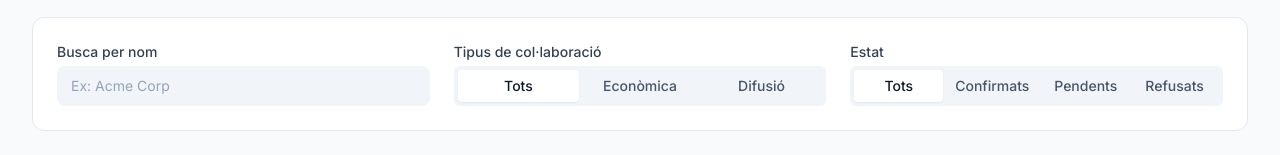
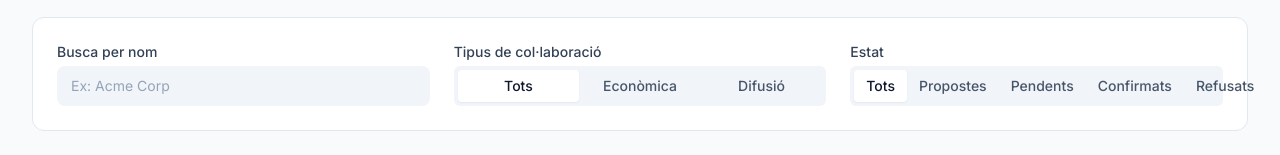
Before and after one commit to lukyskywalkercs/patrocinadors-delest-2, a React (Vite) app: page / in a window 1280 px wide. Shown: the part 168-323 px from the top of the page. Built offline with nearby package versions, Linux system fonts and the light colour scheme; no server answers; the database is empty.

Commit message:
feat: Add 'proposta' sponsor status
Introduce a new sponsor status 'proposta' to represent potential sponsors before initial contact. This includes updates to type definitions, filter options, table styling, and form default values.

```diff
--- a/components/Filters.tsx
+++ b/components/Filters.tsx
@@ -21,8 +21,9 @@ const typeFilterOptions = [
 
 const statusFilterOptions = [
     { label: 'Tots', value: 'tots' },
+    { label: 'Propostes', value: 'proposta' },
+    { label: 'Pendents', value: 'pendent' },
     { label: 'Confirmats', value: 'confirmat' },
-    { label: 'Pendents', value: 'pendent' },
     { label: 'Refusats', value: 'refusat' },
   ];
 
--- a/components/SponsorForm.tsx
+++ b/components/SponsorForm.tsx
@@ -23,7 +23,8 @@ const aportacionOptions = [
 ];
 
 const statusOptions = [
-    { value: 'pendent', title: 'Pendent', description: 'Encara no confirmat.' },
+    { value: 'proposta', title: 'Proposta', description: 'Idea per a contactar.' },
+    { value: 'pendent', title: 'Pendent', description: 'Contactat, esperant resposta.' },
     { value: 'confirmat', title: 'Confirmat', description: 'Compromís formalitzat.' },
     { value: 'refusat', title: 'Refusat', description: 'Ha declinat el patrocini.' },
 ];
@@ -45,7 +46,7 @@ const SponsorForm: React.FC<SponsorFormProps> = ({ initialData, onSubmit, onCanc
     aportacion: initialData?.aportacion?.toString() || '',
     tipoColaboracion: initialData?.tipoColaboracion,
     notas: initialData?.notas || '',
-    estat: initialData?.estat || 'pendent',
+    estat: initialData?.estat || 'proposta',
     contactMethods: initialData?.contactMethods || [],
   });
 
--- a/components/SponsorTable.tsx
+++ b/components/SponsorTable.tsx
@@ -14,6 +14,8 @@ interface SponsorTableProps {
 
 const getStatusClasses = (status: Sponsor['estat']) => {
     switch (status) {
+        case 'proposta':
+            return 'bg-indigo-100 text-indigo-800';
         case 'confirmat':
             return 'bg-green-100 text-green-800';
         case 'pendent':
--- a/types.ts
+++ b/types.ts
@@ -1,5 +1,5 @@
 export type TipoColaboracion = 'econòmica' | 'difusió';
-export type SponsorStatus = 'confirmat' | 'pendent' | 'refusat';
+export type SponsorStatus = 'proposta' | 'pendent' | 'confirmat' | 'refusat';
 export type ContactMethod = 'email' | 'telèfon' | 'formulari web' | 'presencialment' | 'xarxes socials' | 'whatsapp';
 
 export interface Sponsor {
```
